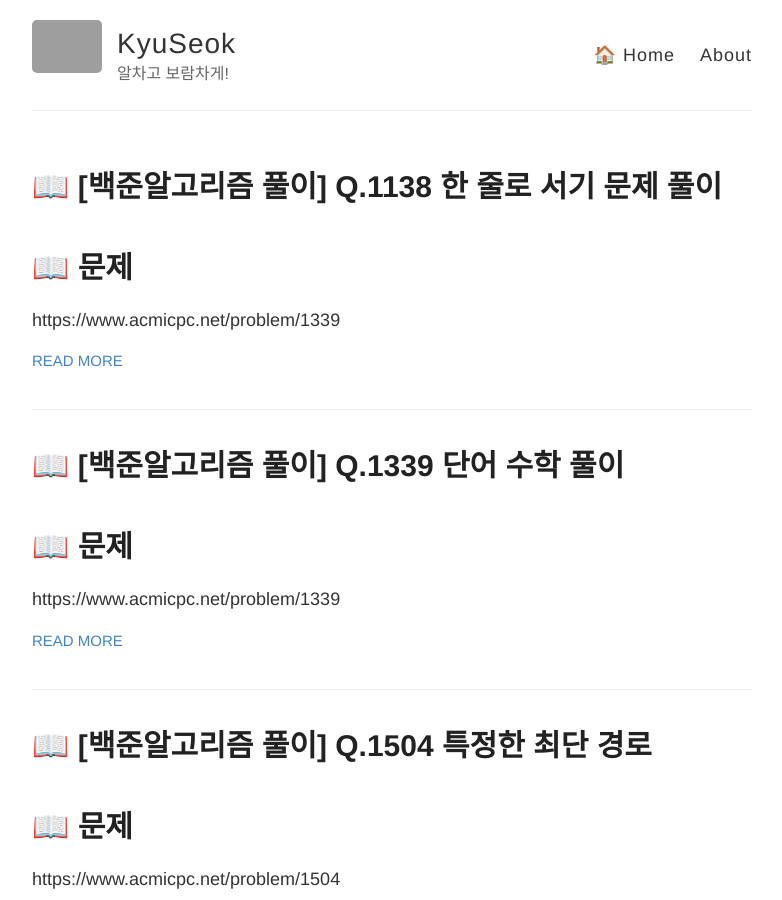
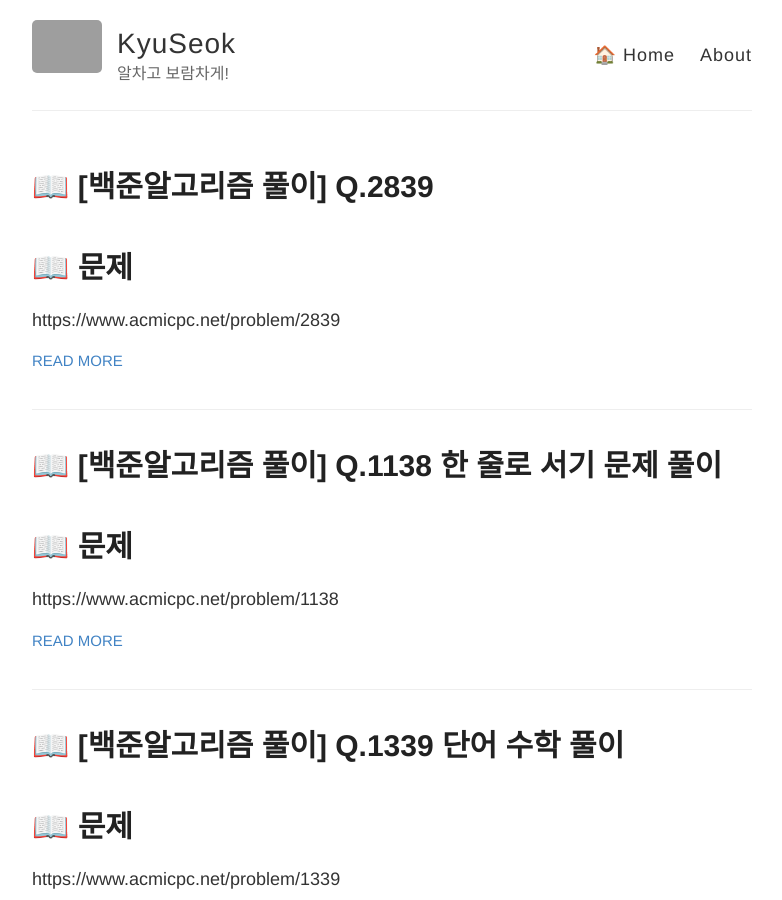
Before and after one commit to mks502/mks502.github.io, a Jekyll site: the page built from index.html, in a window 1280 px wide and 900 px high. Shown: the whole window, without its empty margins (248-1030 px from the left). Built offline with Jekyll 4.4.1, drawn with Linux system fonts in a browser that asks for light colours; part of the change alters nothing that is shown; grey boxes are pictures that could not be loaded.

Commit message:
Post BOJ Q.2839 설텅공장 문제 풀이
BOJ
Q.2839 문제 풀이 포스팅과

1138 수정

````diff
--- a/_posts/2020-11-30-boj-1138.md
+++ b/_posts/2020-11-30-boj-1138.md
@@ -5,7 +5,7 @@ category : Algorithm
 tags: [Algorithm,boj,greedy]
 ---
 # 📖 문제
-https://www.acmicpc.net/problem/1339
+https://www.acmicpc.net/problem/1138
 
 N명의 사람들은 매일 아침 한 줄로 선다. 이 사람들은 자리를 마음대로 서지 못하고 오민식의 지시대로 선다.
 
--- /dev/null
+++ b/_posts/2020-12-1-boj-2839.md
@@ -0,0 +1,86 @@
+---
+layout: post
+title: 📖 [백준알고리즘 풀이] Q.2839
+category : Algorithm
+tags: [Algorithm,boj,greedy]
+---
+# 📖 문제
+https://www.acmicpc.net/problem/2839
+
+상근이는 요즘 설탕공장에서 설탕을 배달하고 있다. 상근이는 지금 사탕가게에 설탕을 정확하게 N킬로그램을 배달해야 한다.
+
+설탕공장에서 만드는 설탕은 봉지에 담겨져 있다. 봉지는 3킬로그램 봉지와 5킬로그램 봉지가 있다.
+
+상근이는 귀찮기 때문에, 최대한 적은 봉지를 들고 가려고 한다. 예를 들어, 18킬로그램 설탕을 배달해야 할 때,
+
+3킬로그램 봉지 6개를 가져가도 되지만, 5킬로그램 3개와 3킬로그램 1개를 배달하면, 더 적은 개수의 봉지를 배달할 수 있다.
+
+상근이가 설탕을 정확하게 N킬로그램 배달해야 할 때, 봉지 몇 개를 가져가면 되는지 그 수를 구하는 프로그램을 작성하시오.
+
+# 🔍 접근법
+
+
+    BOJ Q.2839 설탕공장 문제입니다.
+
+    오직 3kg 봉지와 5kg 봉지만 있습니다.
+
+    이 3kg 봉지와 5kg의 봉지를 이용해 최대한
+
+
+    적은 개수의 봉지로 배달하려 합니다.
+
+    최대한 적은 봉지 수로 배달하기 위해서는
+
+    5kg 봉지로 담을 수 있는 만큼 최대한 많이 담아야 합니다.
+
+    그러므로 5kg 봉지로 담을 수 있을 때까지
+
+    3kg짜리로 담고 나머지는 모두 5kg 봉지로 담으면 됩니다.
+
+# 💻 코드
+
+```
+package problem.greedy;
+
+import java.io.BufferedReader;
+import java.io.IOException;
+import java.io.InputStreamReader;
+
+public class Main_2839 {
+
+    static int N;
+
+    public static void main(String[] args) throws IOException {
+        input();
+        int result = solve();
+        System.out.println(result);
+    }
+
+    public static int solve(){
+        int sugar = N;
+        int num = 0;
+        while(sugar>0){
+            if(sugar%5 == 0){
+                num += sugar/5;
+                sugar %= 5;
+            }
+            else{
+                sugar-=3;
+                num++;
+            }
+        }
+        if(sugar<0){
+            return -1;
+        }
+        return num;
+    }
+
+    public static void input() throws IOException {
+        BufferedReader br = new BufferedReader(new InputStreamReader(System.in));
+        N = Integer.parseInt(br.readLine());
+        br.close();
+    }
+
+}
+
+```
````
